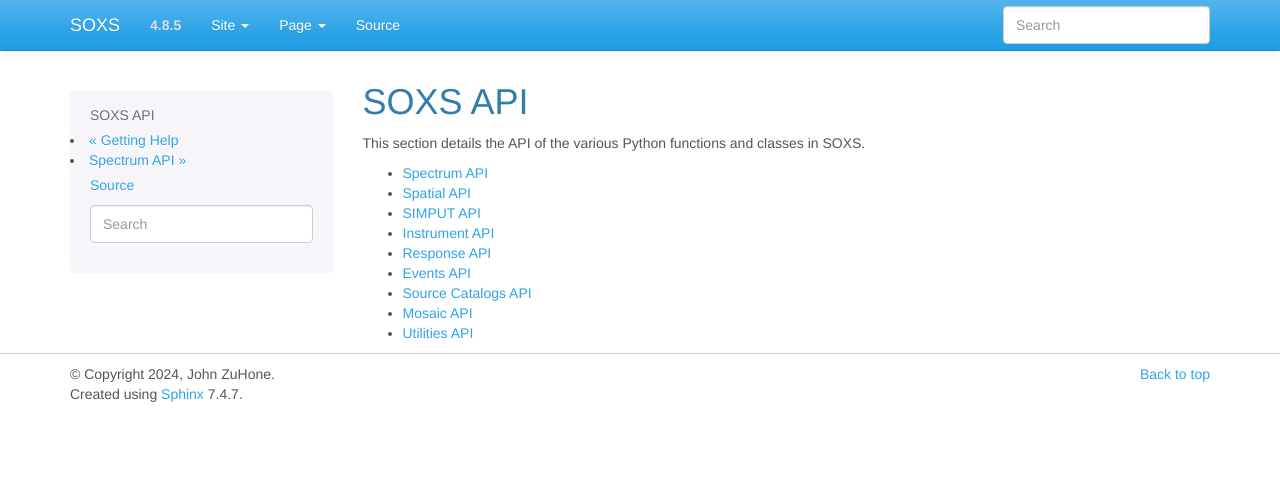
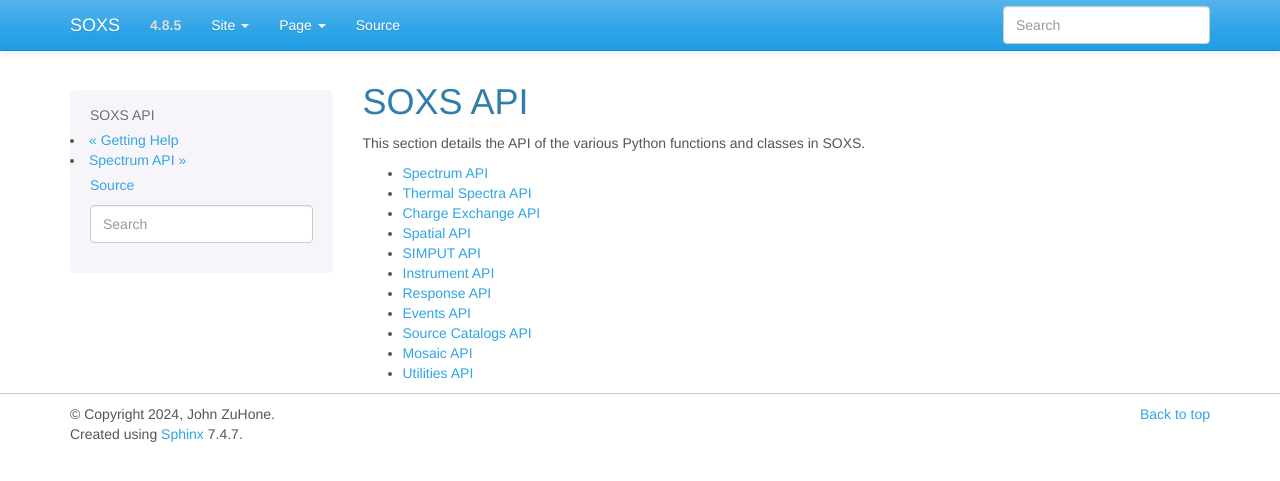
Before and after one commit to lynx-x-ray-observatory/soxs, a Sphinx documentation site: the page built from doc/source/api/index.rst, in a window 1280 px wide. Shown: the top 481 px of the page. Built offline with Sphinx 7.4.7, drawn with Linux system fonts in a browser that asks for light colours.

Commit message:
Charge exchange

```diff
--- /dev/null
+++ b/doc/source/api/charge_exchange.rst
@@ -0,0 +1,5 @@
+Charge Exchange API
+===================
+
+.. autoclass:: soxs.spectra.charge_exchange.
+    :members:
--- a/doc/source/api/index.rst
+++ b/doc/source/api/index.rst
@@ -9,6 +9,8 @@ This section details the API of the various Python functions and classes in SOXS
     :maxdepth: 1
 
     spectra
+    thermal_spectra
+    charge_exchange
     spatial
     simput
     instrument
```
Also changed, not shown: 1 other file.
